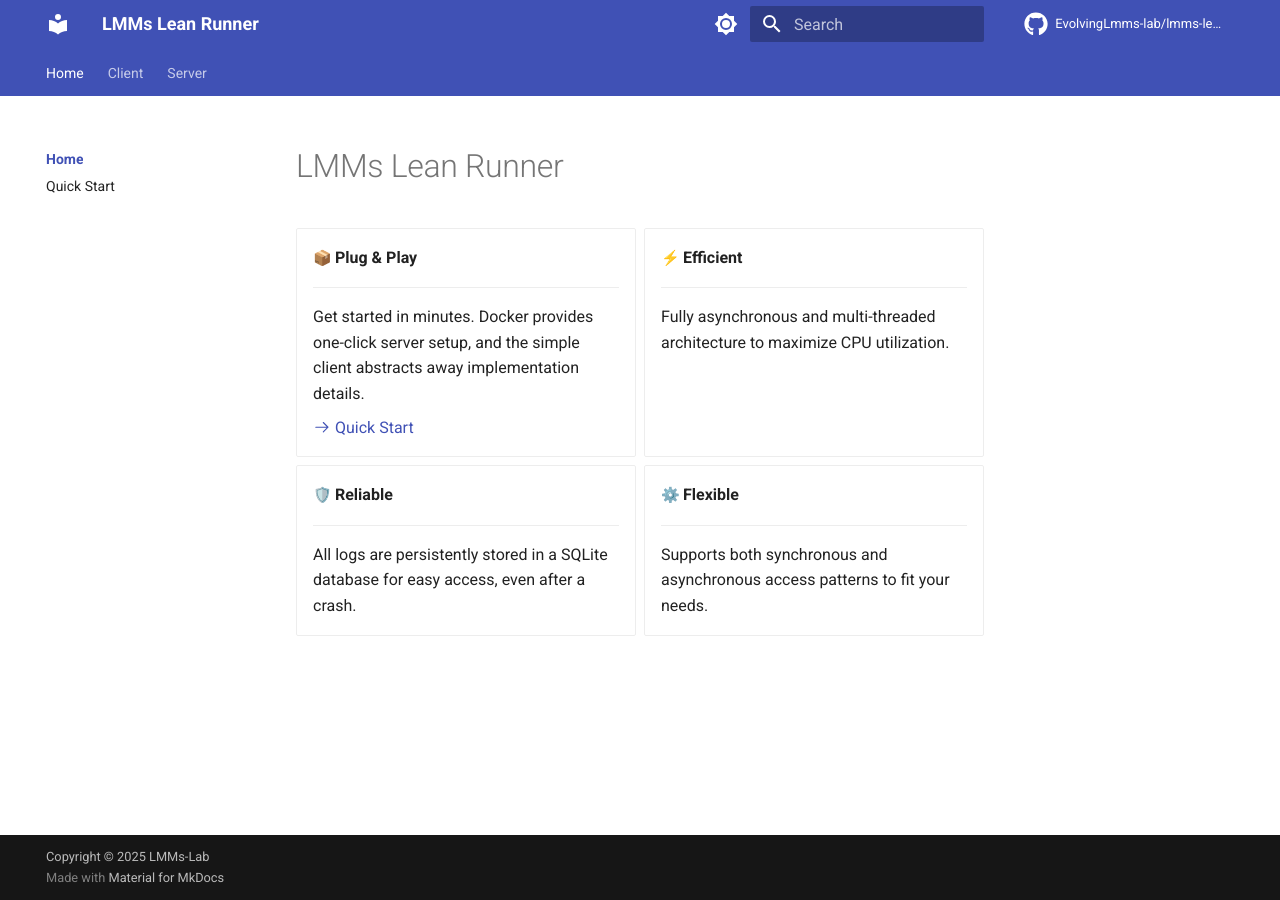
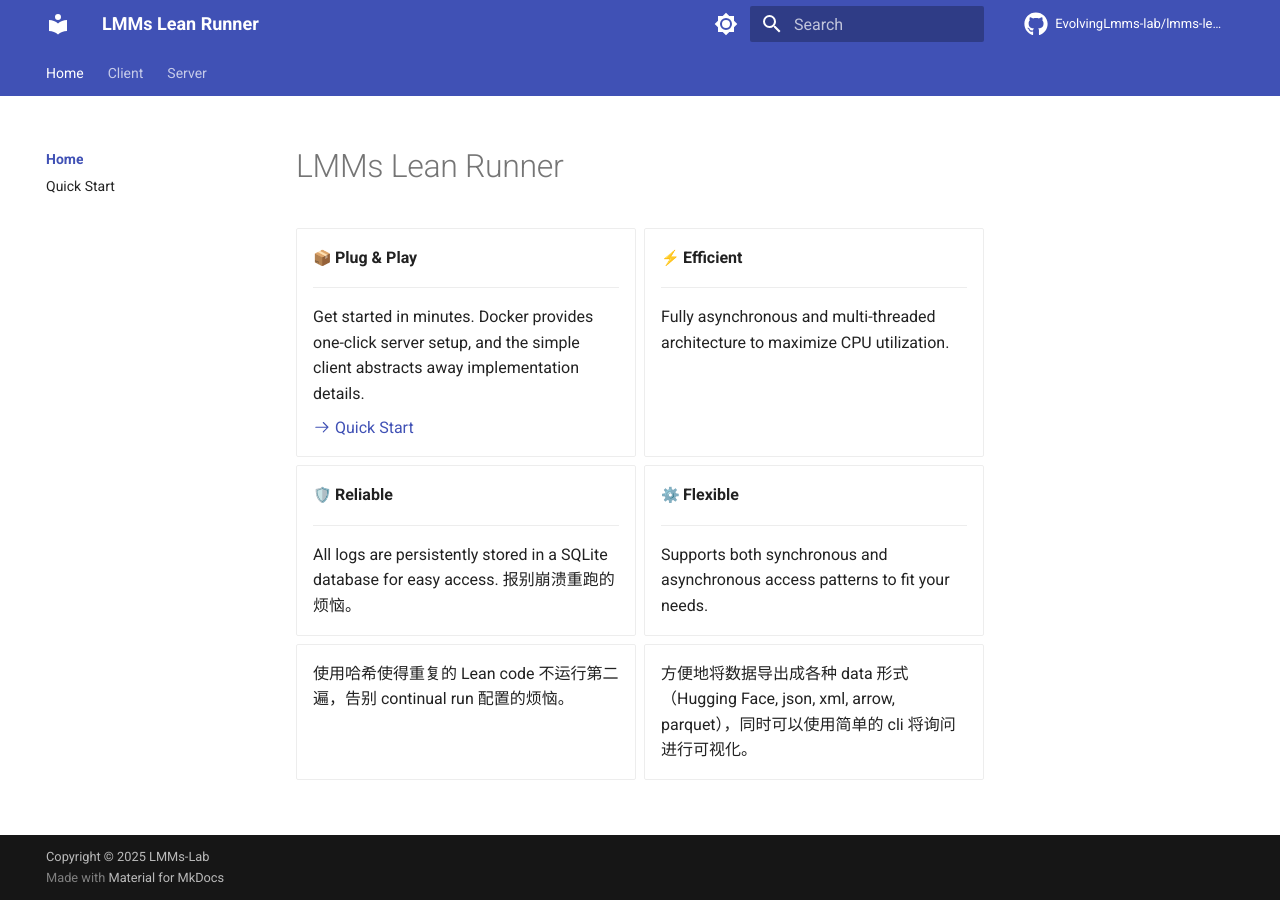
Before and after one commit to EvolvingLMMs-Lab/lean-runner, an MkDocs documentation site: the page built from docs/index.md, in a window 1280 px wide. Built offline with MkDocs 1.6.1 and Material for MkDocs 9.7.7, drawn with Linux system fonts in a browser that asks for light colours; emoji names are drawn with the system emoji font; comment, search, counter and statistics services are not loaded.

Commit message:
update docs

```diff
--- a/docs/index.md
+++ b/docs/index.md
@@ -20,7 +20,7 @@
 
     ---
 
-    All logs are persistently stored in a SQLite database for easy access, even after a crash.
+    All logs are persistently stored in a SQLite database for easy access. 报别崩溃重跑的烦恼。
 
 -   :gear: __Flexible__
 
@@ -28,4 +28,8 @@
 
     Supports both synchronous and asynchronous access patterns to fit your needs.
 
+-   使用哈希使得重复的 Lean code 不运行第二遍，告别 continual run 配置的烦恼。
+
+-   方便地将数据导出成各种 data 形式（Hugging Face, json, xml, arrow, parquet），同时可以使用简单的 cli 将询问进行可视化。
+
 </div>
```
